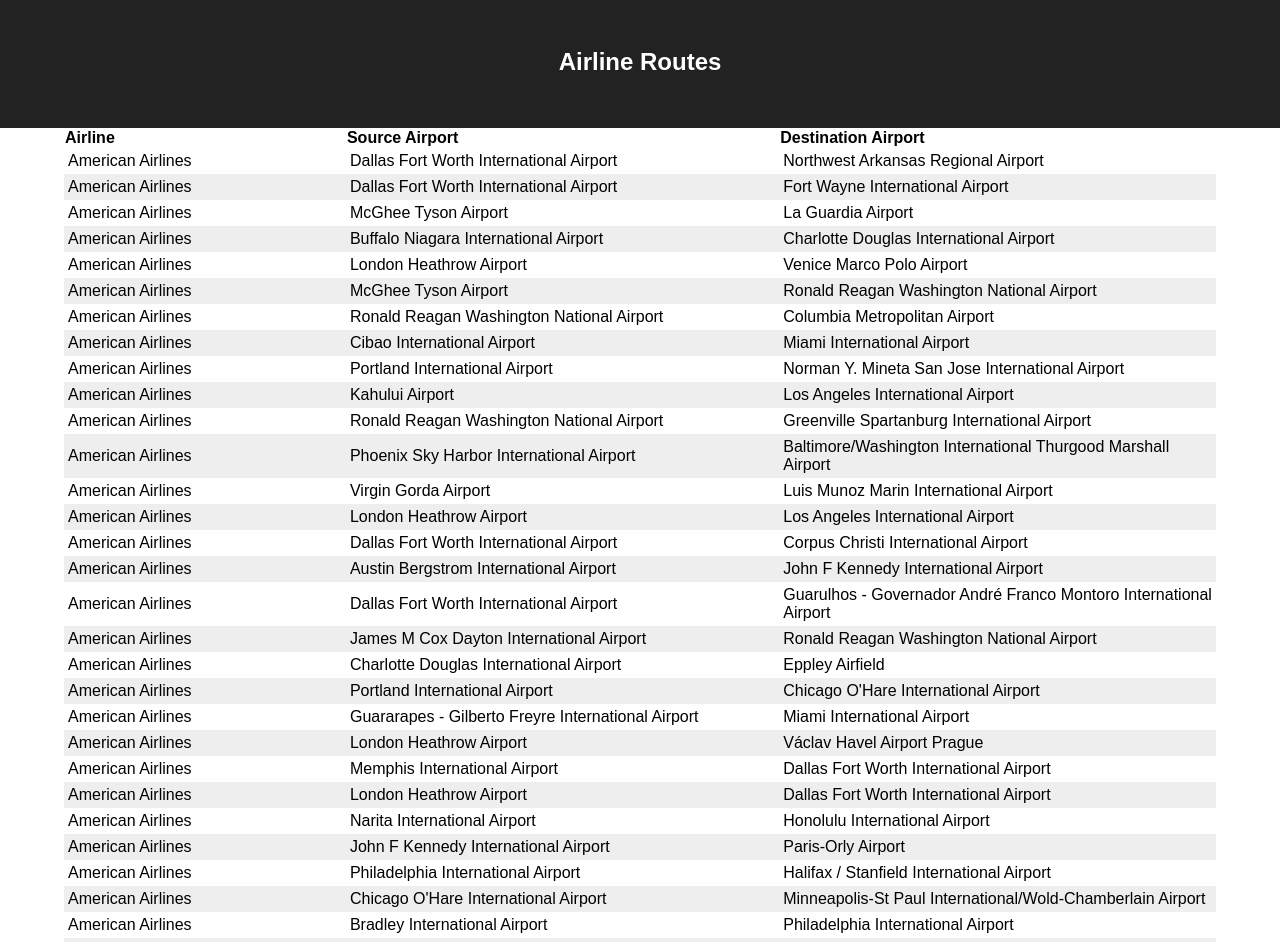
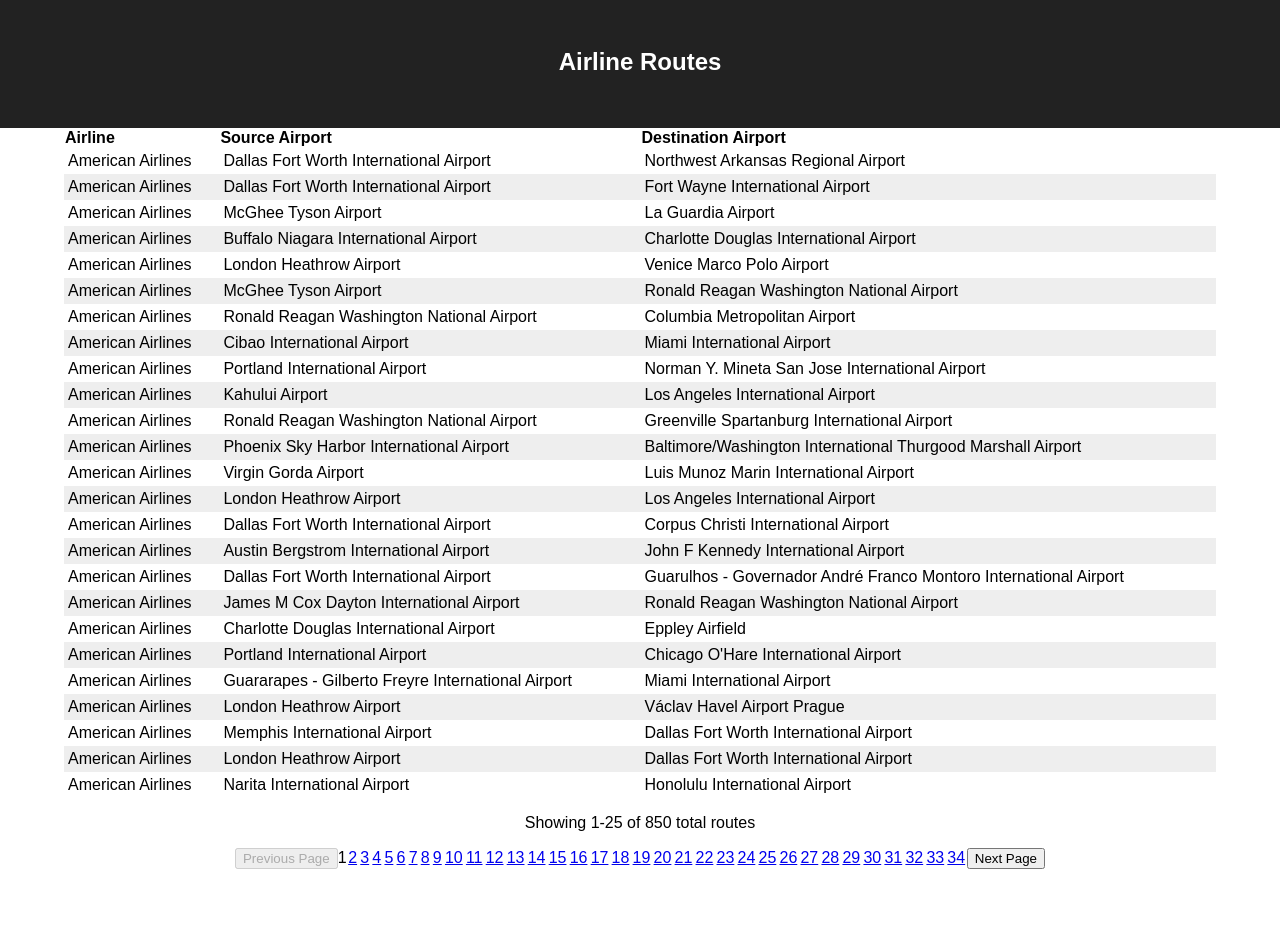
Before and after one commit to floalex/react-airline-routes, a React (Create React App) app: page / in a window 1280 px wide. Shown: the top 942 px of the page. After the commit the page ends 869 px from the top, so only its background shows below. Built offline with nearby package versions, Linux system fonts and the light colour scheme.

Commit message:
Add Pagination to Table

```diff
--- a/src/App.css
+++ b/src/App.css
@@ -47,7 +47,8 @@
 }
 
 .pagination a {
-  margin: 0 .5em;
+  margin: 0 .1em;
+  text-decoration: underline;
 }
 
 svg circle:hover {
--- a/src/App.js
+++ b/src/App.js
@@ -34,6 +34,7 @@
             columns={columns}
             rows={rows}
             format={this.formatValue}
+            perPage={25}
           />
         </section>
       </div>
--- a/src/components/Table.js
+++ b/src/components/Table.js
@@ -1,18 +1,61 @@
 import React, { Component } from 'react';
 
 class Table extends Component {
+  constructor(props) {
+    super(props);
+    this.state = {
+      page: 0
+    };
+  }
+
+  previousPage = (event) => {
+    event.preventDefault();
+    this.setState({page: this.state.page - 1});
+  }
+
+  nextPage = (event) => {
+    event.preventDefault();
+    this.setState({page: this.state.page + 1});
+  }
+
+  selectPage = (i) => (event) => {
+    event.preventDefault();
+    this.setState({page: i});
+  }
+
   render() {
     const headerCells = this.props.columns.map((col) => {
       return <th key={col.name}>{col.name}</th>;
     });
 
-    const bodyRows = this.props.rows.map((row) => {
+    const start = this.state.page * this.props.perPage;
+    const totalPages = Math.ceil(this.props.rows.length/this.props.perPage);
+
+    const bodyRows = this.props.rows.slice(start, start + this.props.perPage).map((row) => {
       const rows = this.props.columns.map((col) => {
         const value = row[col.property];
         return <td key={col.property}>{this.props.format(col.property, value)}</td>;
       });
       return <tr key={Object.values(row)}>{rows}</tr>;
     });
+
+    let displayPages = [];
+
+    for (let i = 0; i < totalPages; i++) {
+      if (i === this.state.page) {
+        displayPages.push(i + 1);
+      } else {
+        displayPages.push(
+          <a
+            key={i}
+            href={i}
+            onClick={this.selectPage(i)}
+          >
+          {i + 1}
+          </a>
+        );
+      }
+    }
 
     return (
       <div>
@@ -26,6 +69,28 @@
             { bodyRows }
           </tbody>
         </table>
+        <div className="pagination">
+          <p>
+            Showing {start + 1}-{start + bodyRows.length} of {this.props.rows.length} total routes
+          </p>
+          <button
+            key="previous"
+            disabled={this.state.page === 0}
+            onClick={this.previousPage}
+          >
+            Previous Page
+          </button>
+
+          {displayPages}
+
+          <button
+            key="next"
+            disabled={this.state.page + 1 === totalPages}
+            onClick={this.nextPage}
+          >
+            Next Page
+          </button>
+        </div>
       </div>
     );
   }
```
